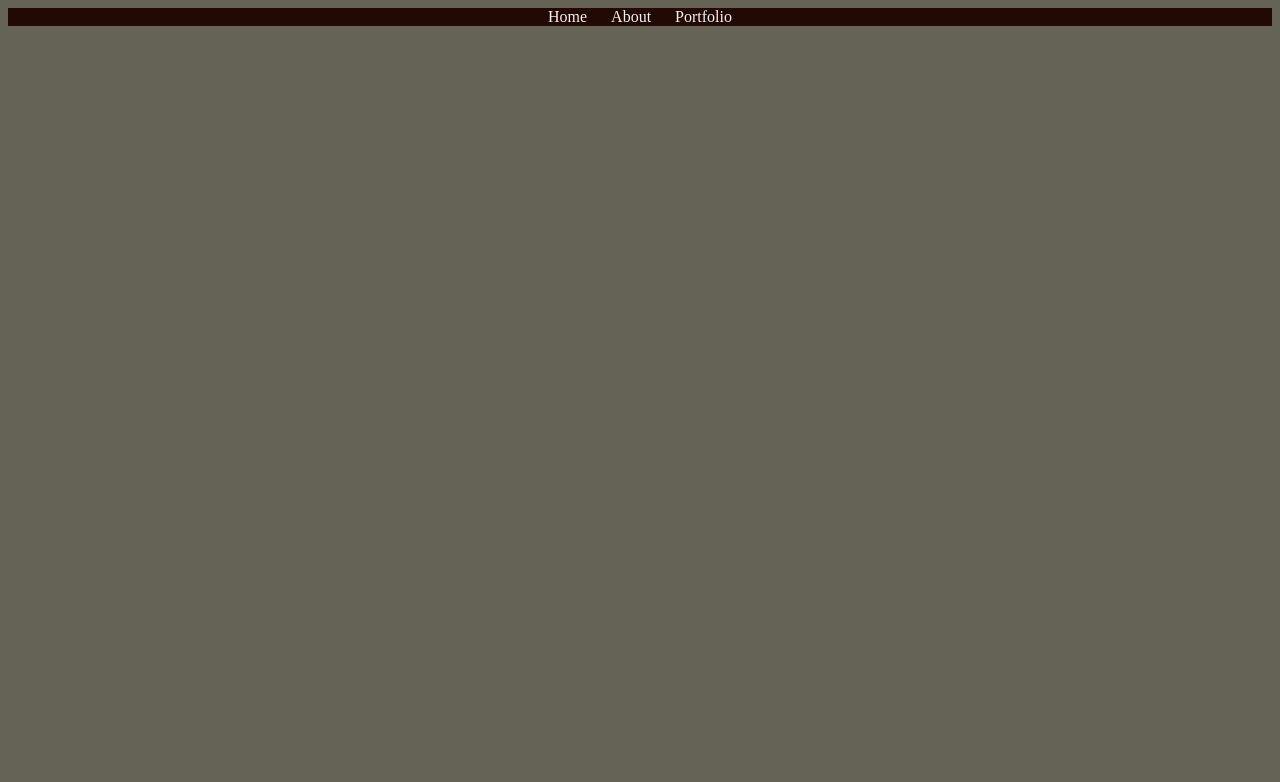
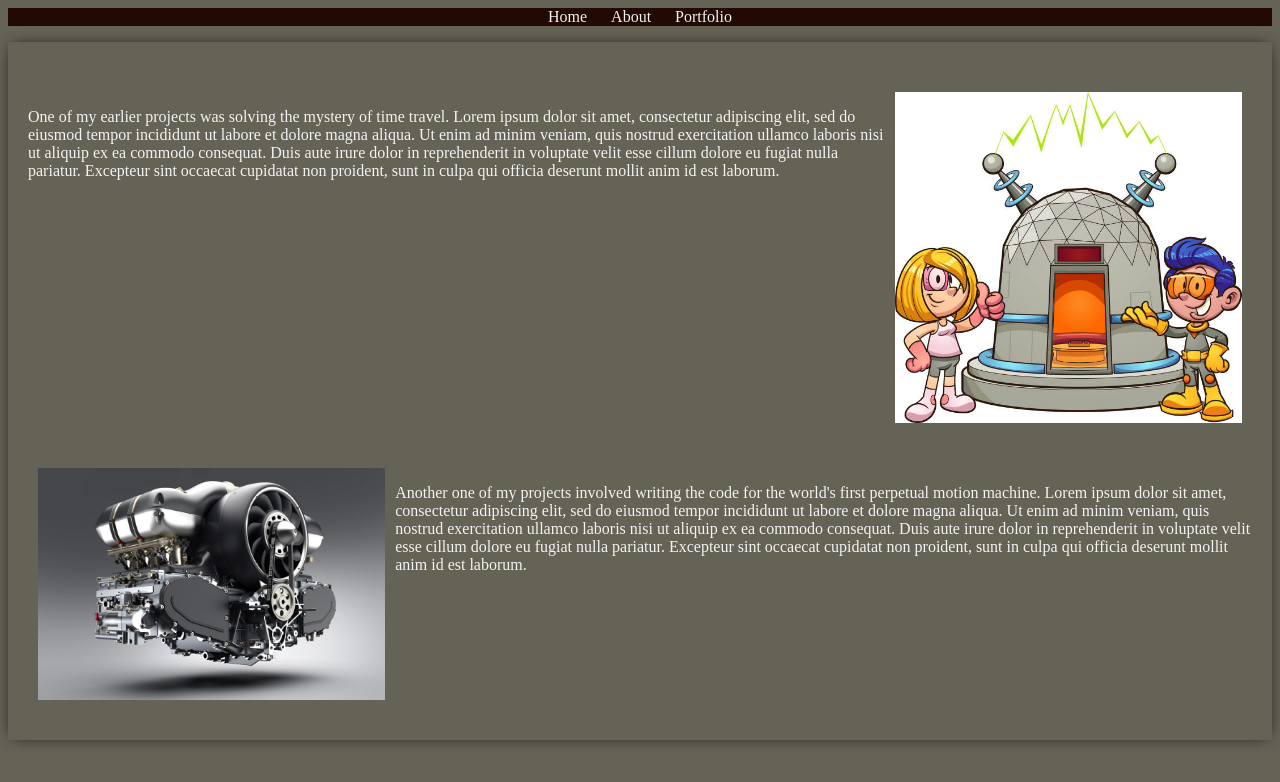
Before and after one commit to Glasman/Block09, a plain HTML site: page personal_site/portfolio.html in a window 1280 px wide. Drawn offline with Linux system fonts and the light colour scheme.

Commit message:
added content to the portfolio file

```diff
--- a/personal_site/portfolio.html
+++ b/personal_site/portfolio.html
@@ -11,4 +11,27 @@
       <li><a href="./portfolio.html">Portfolio</a></li>
     </ul>
   </nav>
+  <section id="my-portfolio">
+    <div>
+      <p style="float: left; width: 70%"> One of my earlier projects was solving the mystery of time travel. Lorem ipsum
+        dolor sit amet, consectetur
+        adipiscing elit, sed do
+        eiusmod tempor incididunt ut labore et dolore magna aliqua. Ut enim ad minim veniam, quis nostrud exercitation
+        ullamco laboris nisi ut aliquip ex ea commodo consequat. Duis aute irure dolor in reprehenderit in voluptate
+        velit esse cillum dolore eu fugiat nulla pariatur. Excepteur sint occaecat cupidatat non proident, sunt in culpa
+        qui officia deserunt mollit anim id est laborum.
+      </p>
+      <img src="./pics/time-machine.jpg" alt="stock image picture of a time machine" style="float: right; width: 30%;">
+    </div>
+    <div>
+      <p style="float: right; width: 70%">Another one of my projects involved writing the code for the world's first
+        perpetual motion machine. Lorem ipsum dolor sit amet, consectetur adipiscing elit, sed do eiusmod tempor
+        incididunt ut labore et dolore magna aliqua. Ut enim ad minim veniam, quis nostrud exercitation ullamco laboris
+        nisi ut aliquip ex ea commodo consequat. Duis aute irure dolor in reprehenderit in voluptate velit esse cillum
+        dolore eu fugiat nulla pariatur. Excepteur sint occaecat cupidatat non proident, sunt in culpa qui officia
+        deserunt mollit anim id est laborum.
+      </p>
+      <img src="./pics/engine.jpg" alt="a pic of an engine" style="float: left; width: 30%">
+    </div>
+  </section>
 </body>
```
Also changed, not shown: personal_site/pics/engine.jpg (added), personal_site/pics/time-machine.jpg (added).
